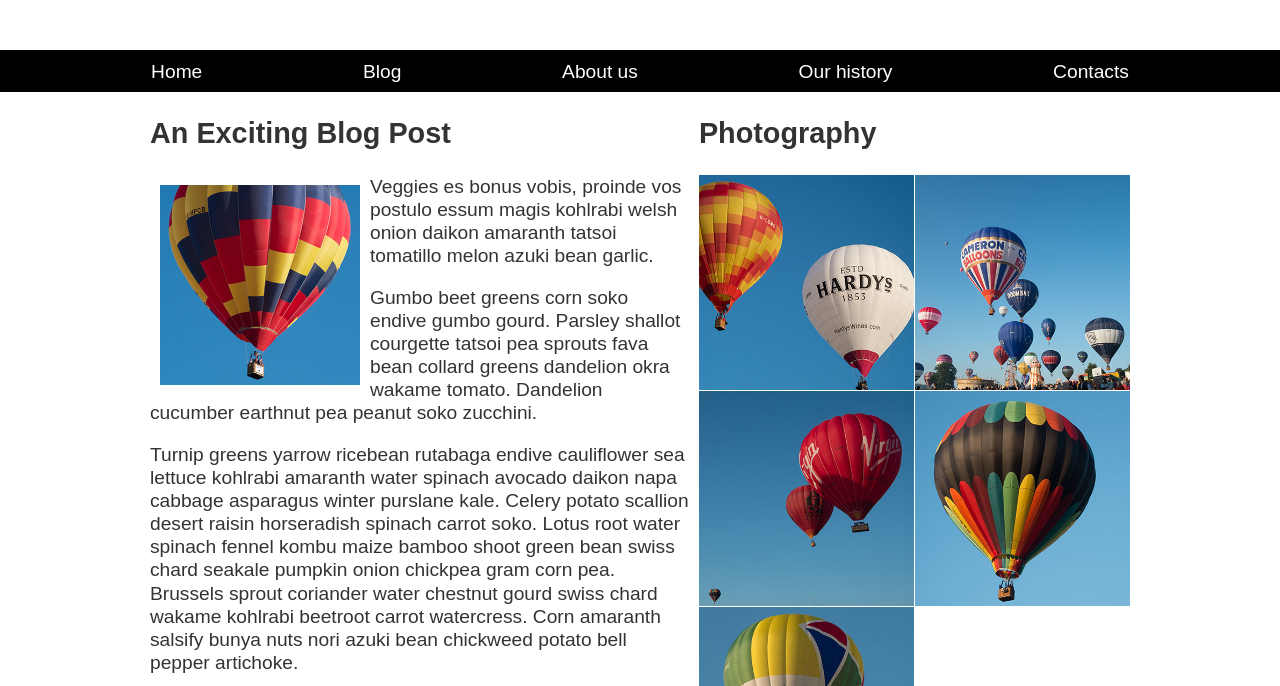
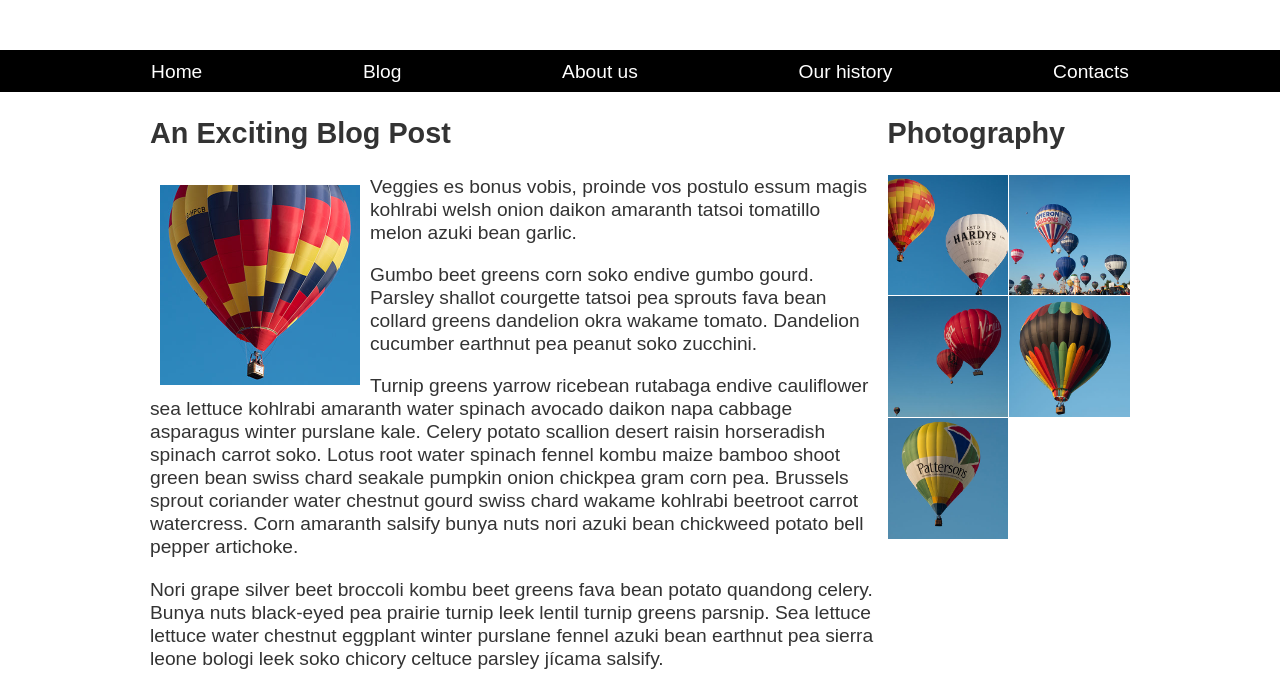
Before and after one commit to EliGrah/.github.io, a plain HTML site: page ica6/index.html in a window 1280 px wide. Shown: the part 96-782 px from the top of the page. Drawn offline with Linux system fonts and the light colour scheme.

```diff
--- a/ica6/styles.css
+++ b/ica6/styles.css
@@ -22,7 +22,7 @@
     padding: 0 20px;
     max-width: 980px;
     display: grid;
-    grid-template-columns: 5fr 4fr;
+    grid-template-columns: 3fr 1fr;
     gap: 10px;
   }
 
```
